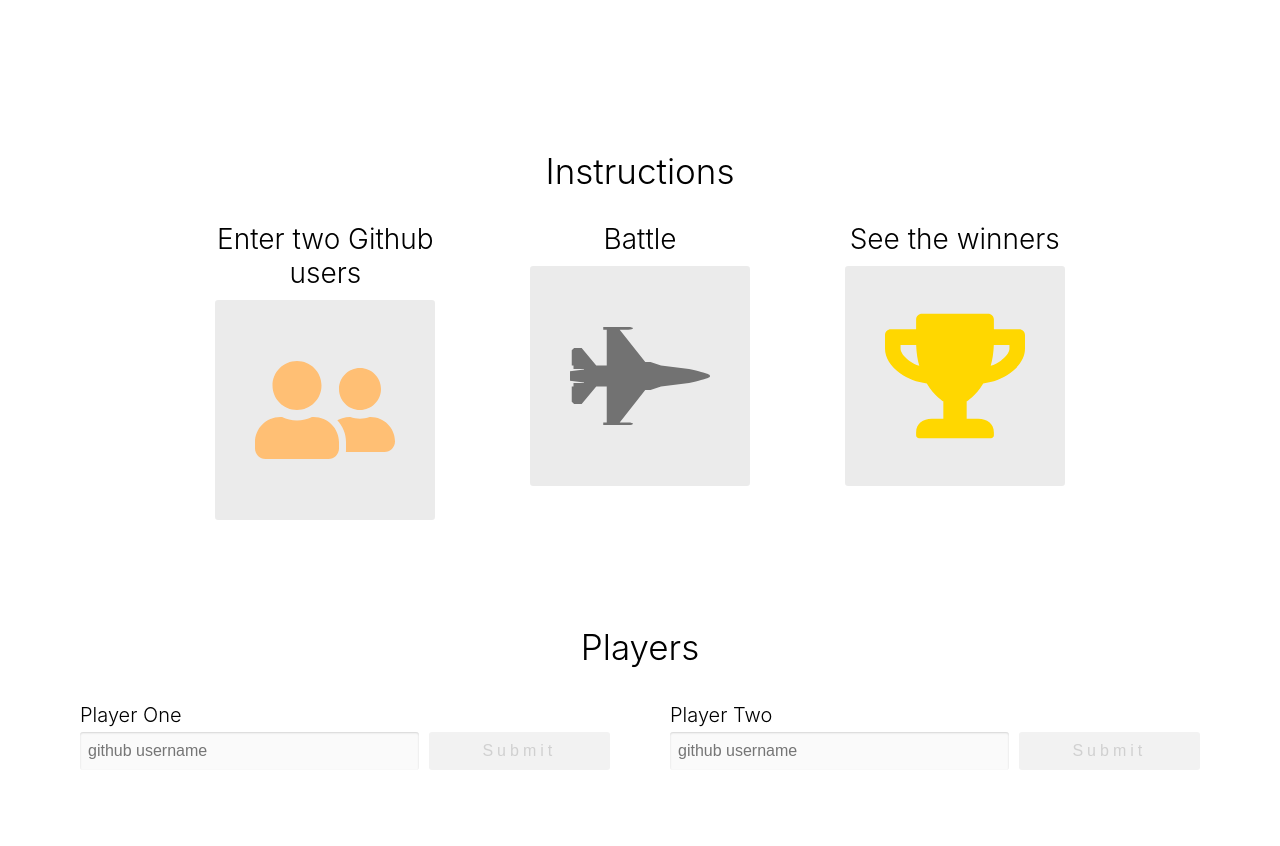
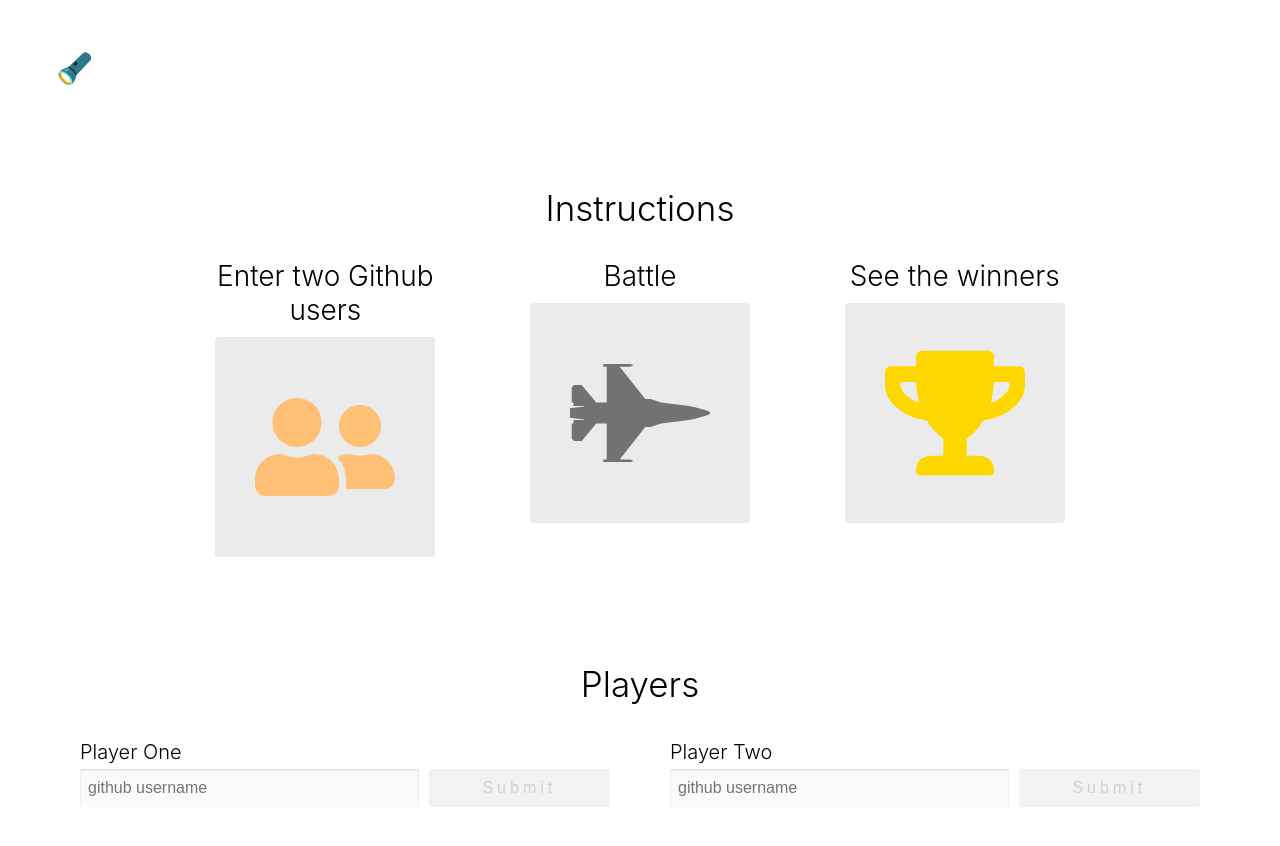
Before and after one commit to karlapaulina/github-battle, a React app: page / in a window 1280 px wide. Built offline with nearby package versions, Linux system fonts and the light colour scheme.

Commit message:
feat: create toggle theme Nav component to allow user to switch between dark and light theme

```diff
--- /dev/null
+++ b/app/components/Nav.js
@@ -0,0 +1,20 @@
+import React from "react";
+import { ThemeConsumer } from "../contexts/theme";
+
+export default function Nav() {
+  return (
+    <ThemeConsumer>
+      {({ theme, toggleTheme }) => (
+        <nav className='row space-between'>
+          <button
+            style={{ fontSize: 30 }}
+            className='btn-clear'
+            onClick={toggleTheme}
+          >
+            {theme === "light" ? "🔦" : "💡"}
+          </button>
+        </nav>
+      )}
+    </ThemeConsumer>
+  );
+}
--- /dev/null
+++ b/app/contexts/theme.js
@@ -0,0 +1,6 @@
+import React from "react";
+
+const { Consumer, Provider } = React.createContext();
+
+export const ThemeConsumer = Consumer;
+export const ThemeProvider = Provider;
--- a/app/index.css
+++ b/app/index.css
@@ -23,6 +23,12 @@ li {
   max-width: 1200px;
   margin: 0 auto;
   padding: 50px;
+}
+
+.dark {
+  color: #dadada;
+  background: #1c2022;
+  min-height: 100%;
 }
 
 .flex-center {
--- a/app/index.js
+++ b/app/index.js
@@ -3,13 +3,32 @@ import ReactDOM from "react-dom";
 import "./index.css";
 import Popular from "./components/Popular";
 import Battle from "./components/Battle";
+import { ThemeProvider } from "./contexts/theme";
+import Nav from "./components/Nav";
 
 class App extends React.Component {
+  constructor(props) {
+    super(props);
+
+    this.state = {
+      theme: "light",
+      toggleTheme: () => {
+        this.setState(({ theme }) => ({
+          theme: theme === "light" ? "dark" : "light"
+        }));
+      }
+    };
+  }
   render() {
     return (
-      <div className='container'>
-        <Battle />
-      </div>
+      <ThemeProvider value={this.state}>
+        <div className={this.state.theme}>
+          <div className='container'>
+            <Nav />
+            <Battle />
+          </div>
+        </div>
+      </ThemeProvider>
     );
   }
 }
```
